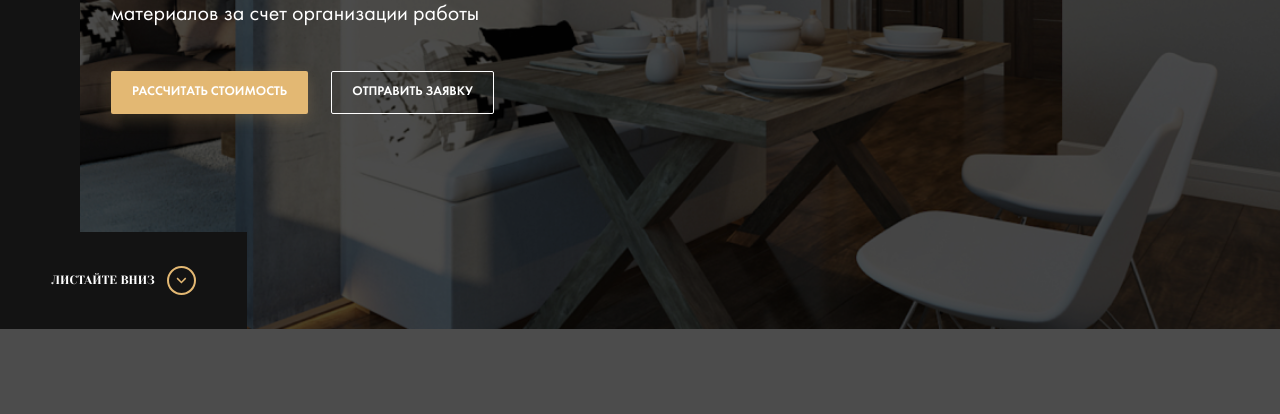
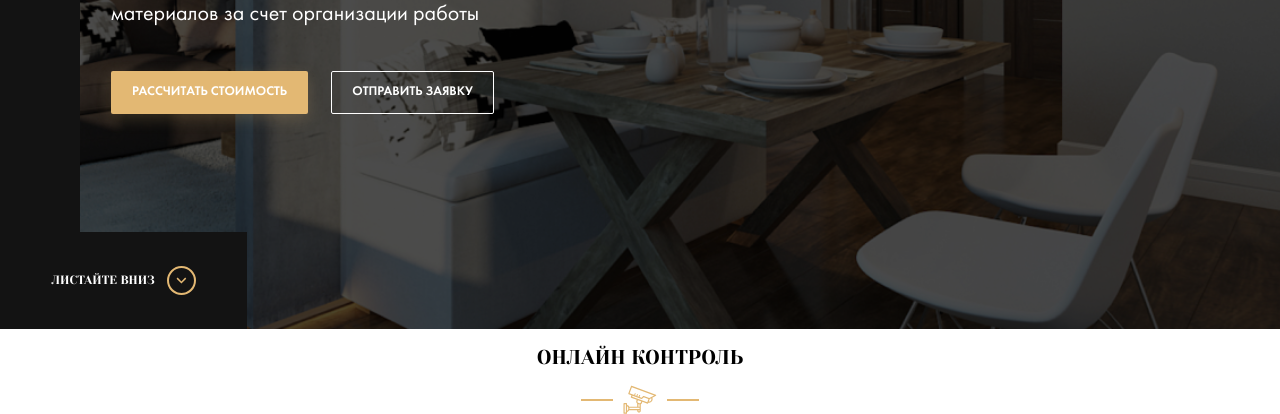
Before and after one commit to ViperPredator1992/Repair-Design-Project, a website: page src/index.html in a window 1280 px wide. Shown: the part 471-885 px from the top of the page. Drawn offline with Linux system fonts and the light colour scheme.

Commit message:
feat: start section-control

```diff
--- a/src/index.html
+++ b/src/index.html
@@ -44,6 +44,16 @@
                 <a href="#" class="scroll-down">листайте вниз <span class="scroll-down--arrow"></span></a>
             </div>
         </section>
+        <section class="section control">
+            <div class="container">
+                <div class="section-title">
+                    <h2 class="section-title__heading">Онлайн контроль</h2>
+                    <div class="section-title__image">
+                        <img src="./img/video.svg" alt="video">
+                    </div>
+                </div>
+            </div>
+        </section>
     </main>
 
     <script src="./js/script.js"></script>
--- a/src/sass/_interface.sass
+++ b/src/sass/_interface.sass
@@ -31,3 +31,21 @@
     font-size: 40px
     &--primary
         color: $primary
+.section
+    &-title
+        text-align: center
+        text-transform: uppercase
+        &__heading
+            font-family: 'Yeseva One', cursive
+            font-weight: normal
+            font-size: 20px
+        &__image
+            display: flex
+            align-items: center
+            justify-content: center
+            &::before, &::after
+                content: ''
+                width: 32px
+                height: 2px
+                background-color: $primary
+                margin: 0 10px
--- a/src/sass/templates/_hero.sass
+++ b/src/sass/templates/_hero.sass
@@ -10,6 +10,8 @@
     &::before
         content: ''
         position: absolute
+        top: 0
+        left: 0
         width: 100%
         height: 100%
         background-color: rgba($black, .7)
```
Also changed, not shown: src/css/style.css, src/img/video.svg (added), 1 other file.
